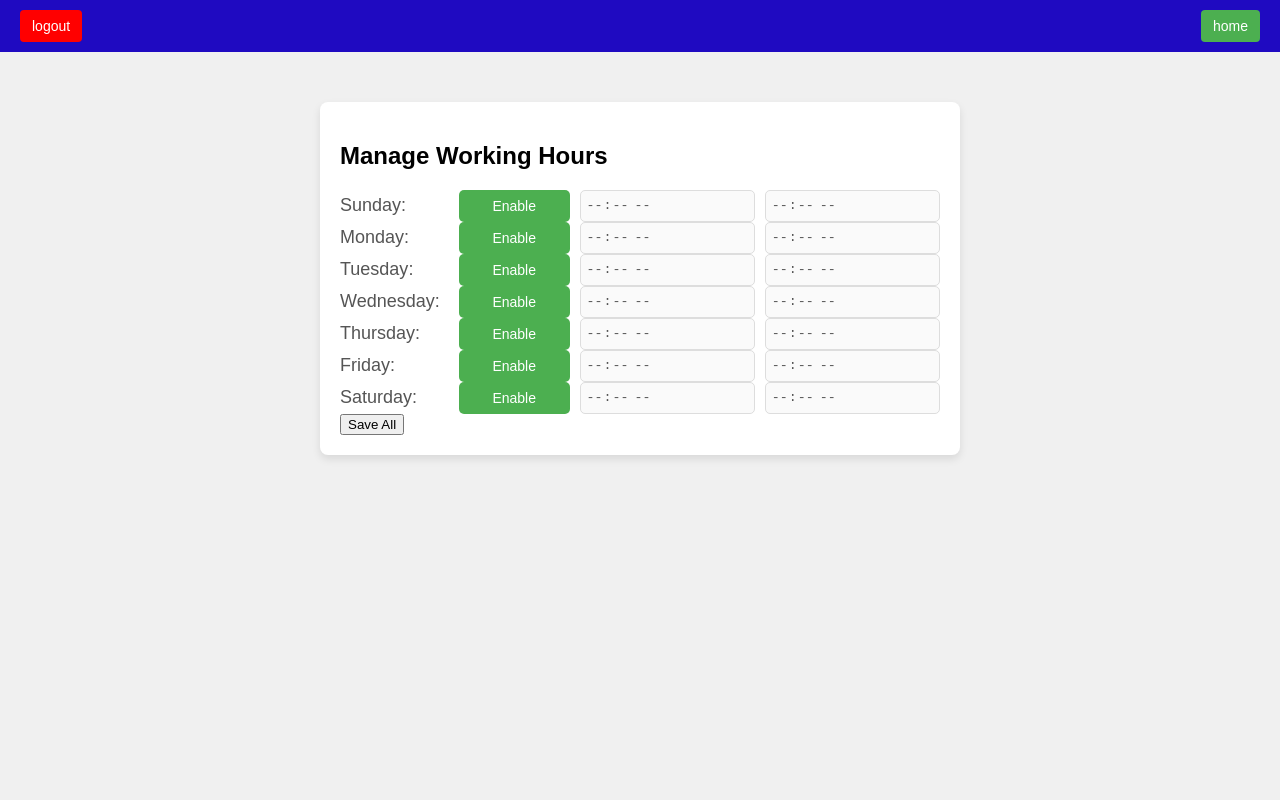
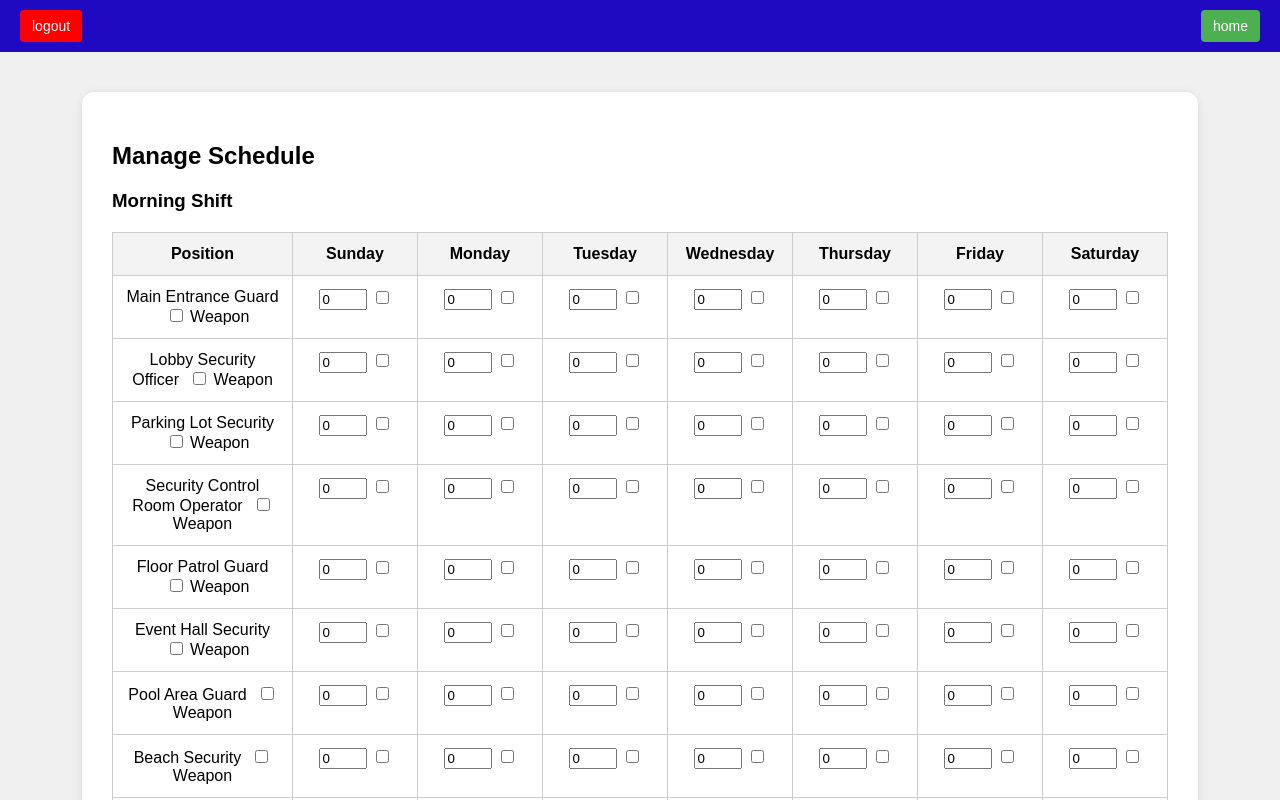
Before and after one commit to AlonCohen-work/Final-Year-Project, a React (Create React App) app in the folder Client/: page /manage-hours in a window 1280 px wide. Shown: the top 800 px of the page. Built offline with nearby package versions, Linux system fonts and the light colour scheme; no server answers.

Commit message:
created new table for manager need to do more

```diff
--- a/Client/src/pages/ManageHours.js
+++ b/Client/src/pages/ManageHours.js
@@ -1,123 +1,154 @@
-import React, { useState, useEffect } from 'react';
-import { useNavigate } from 'react-router-dom';
+import React, { useState } from 'react';
 import '../styles/ManageHours.css';
 
+const days = ['Sunday', 'Monday', 'Tuesday', 'Wednesday', 'Thursday', 'Friday', 'Saturday'];
+
+const shifts = ['Morning', 'Afternoon', 'Evening'];
+
+const positions = [
+  'Main Entrance Guard',
+  'Lobby Security Officer',
+  'Parking Lot Security',
+  'Security Control Room Operator',
+  'Floor Patrol Guard',
+  'Event Hall Security',
+  'Pool Area Guard',
+  'Beach Security',
+  'Back Entrance Guard',
+  'Loading Dock Security',
+  'CCTV Surveillance Operator',
+  'Security Supervisor',
+  'Weapons Inspection Officer',
+  'Garage/Basement Patrol',
+  'Fire Safety & Evacuation Monitor'
+];
+
+// יצירת מצב ראשוני
+const createInitialSchedule = () => {
+  const schedule = {};
+  shifts.forEach((shift) => {
+    schedule[shift] = {};
+    positions.forEach((position) => {
+      schedule[shift][position] = {
+        weapon: false,
+      };
+      days.forEach((day) => {
+        schedule[shift][position][day] = {
+          active: false,
+          numOfEmployees: 0,
+        };
+      });
+    });
+  });
+  return schedule;
+};
+
 const ManageHours = () => {
-  const [schedule, setSchedule] = useState({
-    sunday: { enabled: false, from: '', until: '' },
-    monday: { enabled: false, from: '', until: '' },
-    tuesday: { enabled: false, from: '', until: '' },
-    wednesday: { enabled: false, from: '', until: '' },
-    thursday: { enabled: false, from: '', until: '' },
-    friday: { enabled: false, from: '', until: '' },
-    saturday: { enabled: false, from: '', until: '' },
-  });
+  const [schedule, setSchedule] = useState(createInitialSchedule());
 
-  const navigate = useNavigate();
-
-  useEffect(() => {
-    const fetchData = async () => {
-      try {
-        const response = await fetch('http://localhost:3002/manage-hours/get');
-        const data = await response.json();
-        setSchedule(data);
-      } catch (error) {
-        console.error('Error loading schedule:', error);
-      }
-    };
-    fetchData();
-  }, []);
-
-  const toggleDay = (day) => {
+  // שינוי שדה (עובדים / פעיל)
+  const handleChange = (shift, position, day, field, value) => {
     setSchedule((prev) => ({
       ...prev,
-      [day]: { ...prev[day], enabled: !prev[day].enabled, from: '', until: '' },
+      [shift]: {
+        ...prev[shift],
+        [position]: {
+          ...prev[shift][position],
+          [day]: {
+            ...prev[shift][position][day],
+            [field]: value,
+          },
+        },
+      },
     }));
   };
 
-  const handleTimeChange = (day, field, value) => {
+  // שינוי נשק לכל עמדה
+  const handleWeaponToggle = (shift, position, value) => {
     setSchedule((prev) => ({
       ...prev,
-      [day]: { ...prev[day], [field]: value },
+      [shift]: {
+        ...prev[shift],
+        [position]: {
+          ...prev[shift][position],
+          weapon: value,
+        },
+      },
     }));
-  };
-
-  const saveAllDays = async () => {
-    const enabledDays = Object.entries(schedule).filter(([_, value]) => value.enabled);
-
-    if (enabledDays.length === 0) {
-      alert('No days to save. Please enable at least one day.');
-      return;
-    }
-
-    for (const [day, { from, until }] of enabledDays) {
-      if (!from || !until) {
-        alert(`Please fill both 'From' and 'Until' fields for ${day}.`);
-        return;
-      }
-      if (from >= until) {
-        alert(`'From' time must be earlier than 'Until' time for ${day}.`);
-        return;
-      }
-    }
-
-    try {
-      const responses = await Promise.all(
-        enabledDays.map(([day, { from, until }]) =>
-          fetch('http://localhost:3002/manage-hours/save', {
-            method: 'POST',
-            headers: { 'Content-Type': 'application/json' },
-            body: JSON.stringify({ day, from, until }),
-          })
-        )
-      );
-
-      const failedDays = [];
-      for (let i = 0; i < responses.length; i++) {
-        if (!responses[i].ok) {
-          failedDays.push(enabledDays[i][0]);
-        }
-      }
-
-      if (failedDays.length > 0) {
-        alert(`Failed to save: ${failedDays.join(', ')}`);
-      } else {
-        alert('All days saved successfully.');
-        navigate('/home'); // מעבר לעמוד הבית
-      }
-    } catch (error) {
-      console.error('Error saving days:', error);
-      alert('An error occurred while saving.');
-    }
   };
 
   return (
     <div className="manage-hours-container">
       <div className="manage-hours-form">
-        <h2>Manage Working Hours</h2>
-        {Object.keys(schedule).map((day) => (
-          <div key={day} className="day-row">
-            <label>{day.charAt(0).toUpperCase() + day.slice(1)}:</label>
-            <button onClick={() => toggleDay(day)}>
-              {schedule[day].enabled ? 'Disable' : 'Enable'}
-            </button>
-            <input
-              type="time"
-              disabled={!schedule[day].enabled}
-              value={schedule[day].from}
-              onChange={(e) => handleTimeChange(day, 'from', e.target.value)}
-            />
-            <input
-              type="time"
-              disabled={!schedule[day].enabled}
-              value={schedule[day].until}
-              onChange={(e) => handleTimeChange(day, 'until', e.target.value)}
-            />
+        <h2>Manage Schedule</h2>
+        {shifts.map((shift) => (
+          <div key={shift}>
+            <h3>{shift} Shift</h3>
+            <table className="schedule-table">
+              <thead>
+                <tr>
+                  <th>Position</th>
+                  {days.map((day) => (
+                    <th key={day}>{day}</th>
+                  ))}
+                </tr>
+              </thead>
+              <tbody>
+                {positions.map((position) => (
+                  <tr key={position}>
+                    <td>
+                      {position}
+                      <label style={{ marginLeft: '10px' }}>
+                        <input
+                          type="checkbox"
+                          checked={schedule[shift][position].weapon}
+                          onChange={(e) =>
+                            handleWeaponToggle(shift, position, e.target.checked)
+                          }
+                        />{' '}
+                        Weapon
+                      </label>
+                    </td>
+                    {days.map((day) => (
+                      <td key={`${shift}-${position}-${day}`}>
+                        <input
+                          type="number"
+                          min="0"
+                          value={schedule[shift][position][day].numOfEmployees}
+                          placeholder="#"
+                          onChange={(e) =>
+                            handleChange(
+                              shift,
+                              position,
+                              day,
+                              'numOfEmployees',
+                              parseInt(e.target.value) || 0
+                            )
+                          }
+                          style={{ width: '40px', marginRight: '5px' }}
+                        />
+                        <input
+                          type="checkbox"
+                          checked={schedule[shift][position][day].active}
+                          onChange={(e) =>
+                            handleChange(
+                              shift,
+                              position,
+                              day,
+                              'active',
+                              e.target.checked
+                            )
+                          }
+                        />
+                      </td>
+                    ))}
+                  </tr>
+                ))}
+              </tbody>
+            </table>
           </div>
         ))}
-        <button className="save-all-btn" onClick={saveAllDays}>
-          Save All
-        </button>
+        <button className="save-all">Save All</button>
       </div>
     </div>
   );
--- a/Client/src/styles/ManageHours.css
+++ b/Client/src/styles/ManageHours.css
@@ -7,13 +7,12 @@ body {
 
 /* Manage Hours Container */
 .manage-hours-container {
-    margin: 50px auto 20px;
-    max-width: 600px;
-    padding: 20px;
-    background-color: #fff;
-    border-radius: 8px;
-    box-shadow: 0 4px 8px rgba(0, 0, 0, 0.1);
+  display: flex;
+  justify-content: center;
+  align-items: flex-center;
+  padding: 40px 20px;
 }
+
 
 /* Header Title */
 .manage-hours-container h1 {
@@ -92,3 +91,50 @@ body {
         flex-basis: 100%;
     }
 }
+
+.schedule-table {
+  width: 100%;
+  border-collapse: collapse;
+  margin-top: 20px;
+
+}
+
+
+.schedule-table th,
+.schedule-table td {
+  border: 1px solid #ccc;
+  padding: 12px;
+  text-align: center;
+  min-width: 100px;
+  vertical-align: top;
+}
+
+.schedule-table th {
+  background-color: #f3f3f3;
+  font-weight: bold;
+}
+
+.manage-hours-form {
+  background: white;
+  padding: 30px;
+  border-radius: 12px;
+  box-shadow: 0 2px 10px rgba(0,0,0,0.1);
+  width: 90%;
+  max-width: 1200px;
+  box-sizing: border-box;
+}
+
+.save-all {
+  margin-top: 40px;
+  padding: 8px 16px;
+  background-color: #1976d2;
+  color: white;
+  border: none;
+  border-radius: 6px;
+  cursor: pointer;
+  font-weight: bold;
+}
+
+.save-all-btn:hover {
+  background-color: #1565c0;
+}
```
Also changed, not shown: 1 other file (tests, documents, lock files or other folders).
